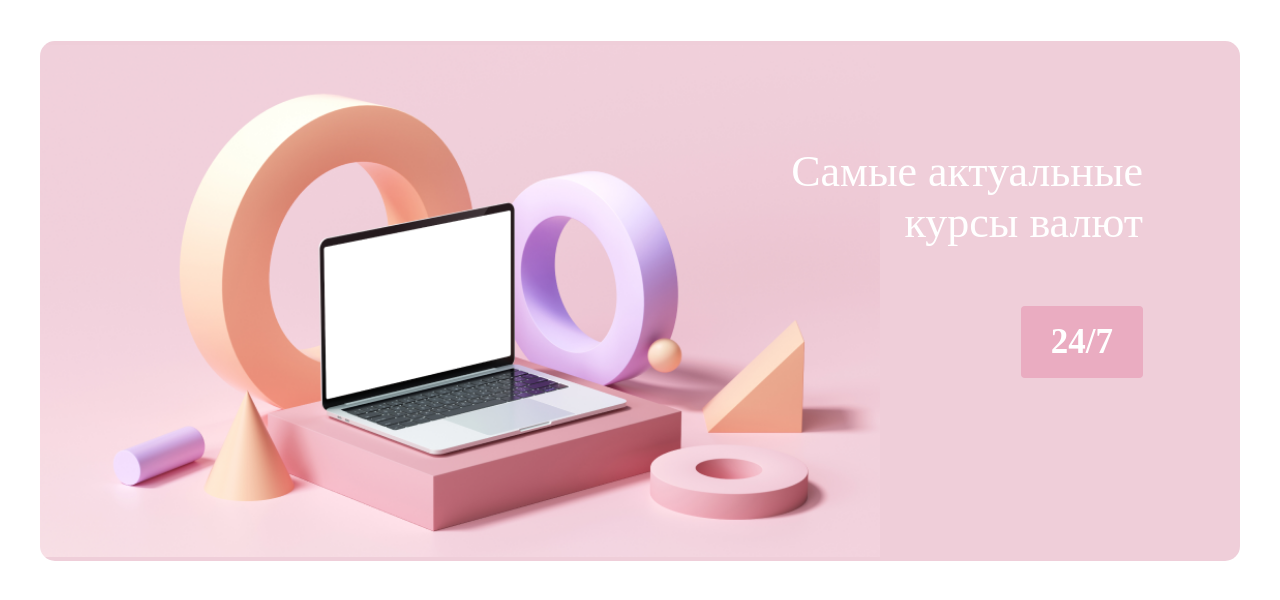
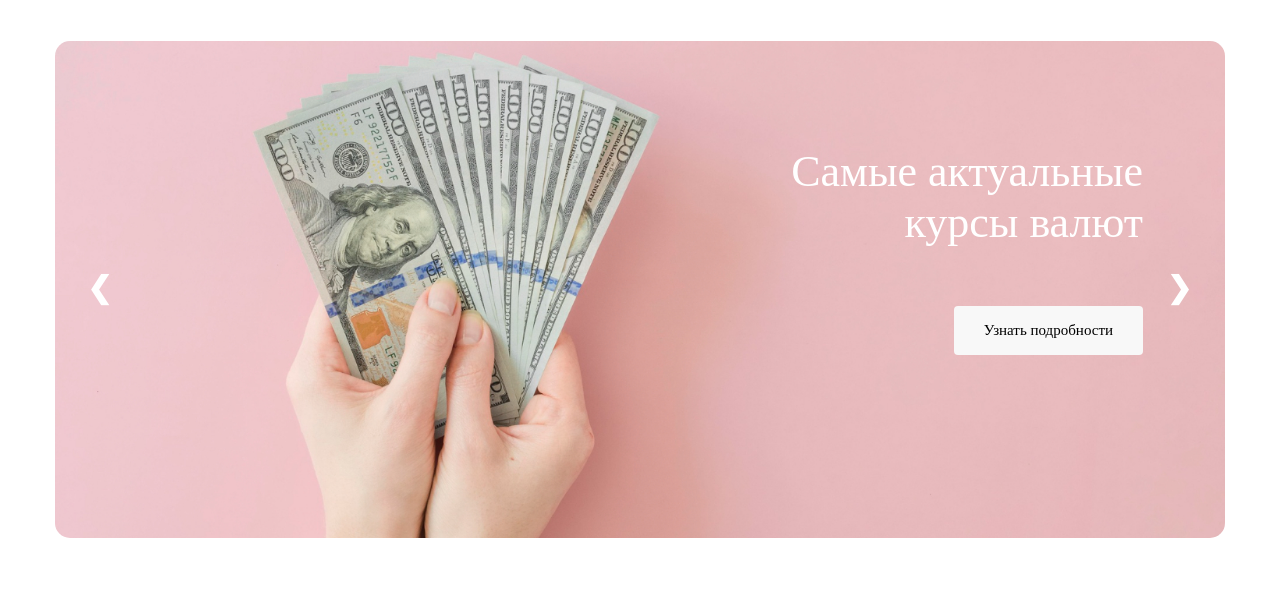
Before and after one commit to mihalewa-ev/allbanks, a plain HTML site: page index.html in a window 1280 px wide. Shown: the part 86-686 px from the top of the page. Drawn offline with Linux system fonts and the light colour scheme.

Commit message:
modified:   css/main_css/style.css new file:   images/main/arrow.svg new file:   images/main/main-banner-1.png new file:   images/main/main-banner-2.jpg new file:   images/main/main-banner.jpg deleted:    images/main/main-banner.png modified:   index.html new file:   script.js

```diff
--- a/css/main_css/style.css
+++ b/css/main_css/style.css
@@ -116,6 +116,7 @@ body {
     box-shadow: 0px 8px 16px 0px rgba(0,0,0,0.2);
     z-index: 1;
     border-radius: 4px;
+    border: 1px solid #FEF1E2;
 }
 
 .dropdown-content a {
@@ -137,41 +138,99 @@ body {
 
 /*hero-contant*/
 
-.hero {
+.hero-contant-1 {
     padding-top: 105px;
     padding-bottom: 183px;
-    background-image: url("/images/main/main-banner.png");
-    background-size: 70%;
+    background-image: url("/images/main/main-banner.jpg");
+    background-size: 100%;
     background-repeat: no-repeat;
     background-position: left;
     background-color: #EFCED9;
     border-radius: 15px;
+    flex-direction: column;
+    align-items: flex-end;
+    text-align: right;
 }
 
-.hero-contant {
+.hero-contant-2 {
+    padding-top: 105px;
+    padding-bottom: 183px;
+    background-image: url("/images/main/main-banner-1.png");
+    background-size: 100%;
+    background-repeat: no-repeat;
+    background-position: left;
+    background-color: #CFDEF0;
+    border-radius: 15px;
     flex-direction: column;
     align-items: flex-end;
 }
 
-.hero-title {
+.hero-contant-3 {
+    padding-top: 105px;
+    padding-bottom: 183px;
+    background-image: url("/images/main/main-banner-2.jpg");
+    background-size: 100%;
+    background-repeat: no-repeat;
+    background-position: left;
+    background-color: #FEF1E2;
+    border-radius: 15px;
+    flex-direction: column;
+    align-items: flex-end;
+}
+
+
+.hero-contant-btn-link {
+    font-style: normal;
+    font-weight: 400;
+    font-size: 15px;
+    color: #000;
+    padding: 16px 30px;
+    background-color: #F8F8F8;
+    border: none;
+    margin-top: 58px;
+    margin-right: 82px;
+    border-radius: 4px;
+    cursor: pointer;
+}
+
+.slider {
+    position: relative;
+}
+
+.slideText {
     font-style: normal;
     font-weight: 400;
     font-size: 44px;
     color: #fff;
     margin-right: 82px;
-    max-width: 432px;
+    max-width: 1200px;
+    text-align: right;
+    align-items: flex-end;
+}
+
+.slider .prev, .slider .next {
+    cursor: pointer;
+    position: absolute;
+    top: 50%;
+    max-width: 1100px;
+    margin-top: -52px;
+    padding: 32px;
+    color: white;
+    font-weight: bold;
+    font-size: 30px;
+    transition: 0.6s ease;
+    border-radius: 0 3px 3px 0;
+    user-select: none;
+}
+.slider .next {
+    right: 0;
+    border-radius: 3px 0 0 3px;
+}
+
+.item {
     text-align: right;
 }
 
-.hero-contant-btn-link {
-    font-style: normal;
-    font-weight: 700;
-    font-size: 35px;
-    color: #fff;
-    padding: 16px 30px;
-    background-color: #EAACC1;
-    border: none;
-    margin-top: 58px;
-    margin-right: 82px;
-    border-radius: 4px;
+.next {
+    margin-right: 16px;
 }
--- a/index.html
+++ b/index.html
@@ -65,19 +65,47 @@
     </header>
     <main class="main container">
         <section id="hero" class="hero">
-            <div class="container">
-                <div class="hero-contant flex">
-                    <h1 class="hero-title flex">
-                        Самые актуальные курсы валют
+            <div class="container slider">
+                <div class="hero-contant-1 flex item">
+                    <h1 class="hero-title slideText">
+                        Самые актуальные<br>курсы валют
                     </h1>
                     <div class="hero-contant-btn">
                         <button class="hero-contant-btn-link">
-                            24/7
+                            Узнать подробности
                         </button>
                     </div>
                 </div>
+                <div class="hero-contant-2 flex item">
+                    <h1 class="hero-title slideText">
+                        Лучшие предложения<br>по кредитованию
+                    </h1>
+                    <div class="hero-contant-btn">
+                        <button class="hero-contant-btn-link">
+                            Узнать подробности
+                        </button>
+                    </div>
+                </div>
+                <div class="hero-contant-3 flex item">
+                    <h1 class="hero-title slideText">
+                        Выгодные условия<br>для микрозаймов
+                    </h1>
+                    <div class="hero-contant-btn">
+                        <button class="hero-contant-btn-link">
+                            Узнать подробности
+                        </button>
+                    </div>
+                </div>
+                <a class="prev" onclick="minusSlide()">&#10094;</a>
+                <a class="next" onclick="plusSlide()">&#10095;</a>
+            </div>
+            <div class="slider-dots">
+                <span class="slider-dots_item" onclick="currentSlide(1)"></span>
+                <span class="slider-dots_item" onclick="currentSlide(2)"></span>
+                <span class="slider-dots_item" onclick="currentSlide(3)"></span>
             </div>
         </section>
     </main>
+    <script src="./script.js"></script>
 </body>
 </html>
--- /dev/null
+++ b/script.js
@@ -0,0 +1,40 @@
+
+/* Индекс слайда по умолчанию */
+var slideIndex = 1;
+showSlides(slideIndex);
+
+/* Функция увеличивает индекс на 1, показывает следующй слайд*/
+function plusSlide() {
+    showSlides(slideIndex += 1);
+}
+
+/* Функция уменьшяет индекс на 1, показывает предыдущий слайд*/
+function minusSlide() {
+    showSlides(slideIndex -= 1);
+}
+
+/* Устанавливает текущий слайд */
+function currentSlide(n) {
+    showSlides(slideIndex = n);
+}
+
+/* Основная функция слайдера */
+function showSlides(n) {
+    var i;
+    var slides = document.getElementsByClassName("item");
+    var dots = document.getElementsByClassName("slider-dots_item");
+    if (n > slides.length) {
+      slideIndex = 1
+    }
+    if (n < 1) {
+        slideIndex = slides.length
+    }
+    for (i = 0; i < slides.length; i++) {
+        slides[i].style.display = "none";
+    }
+    for (i = 0; i < dots.length; i++) {
+        dots[i].className = dots[i].className.replace(" active", "");
+    }
+    slides[slideIndex - 1].style.display = "block";
+    dots[slideIndex - 1].className += " active";
+}
```
Also changed, not shown: images/main/arrow.svg (added), images/main/main-banner-1.png (added), images/main/main-banner-2.jpg (added), images/main/main-banner.jpg (added), images/main/main-banner.png (deleted).
